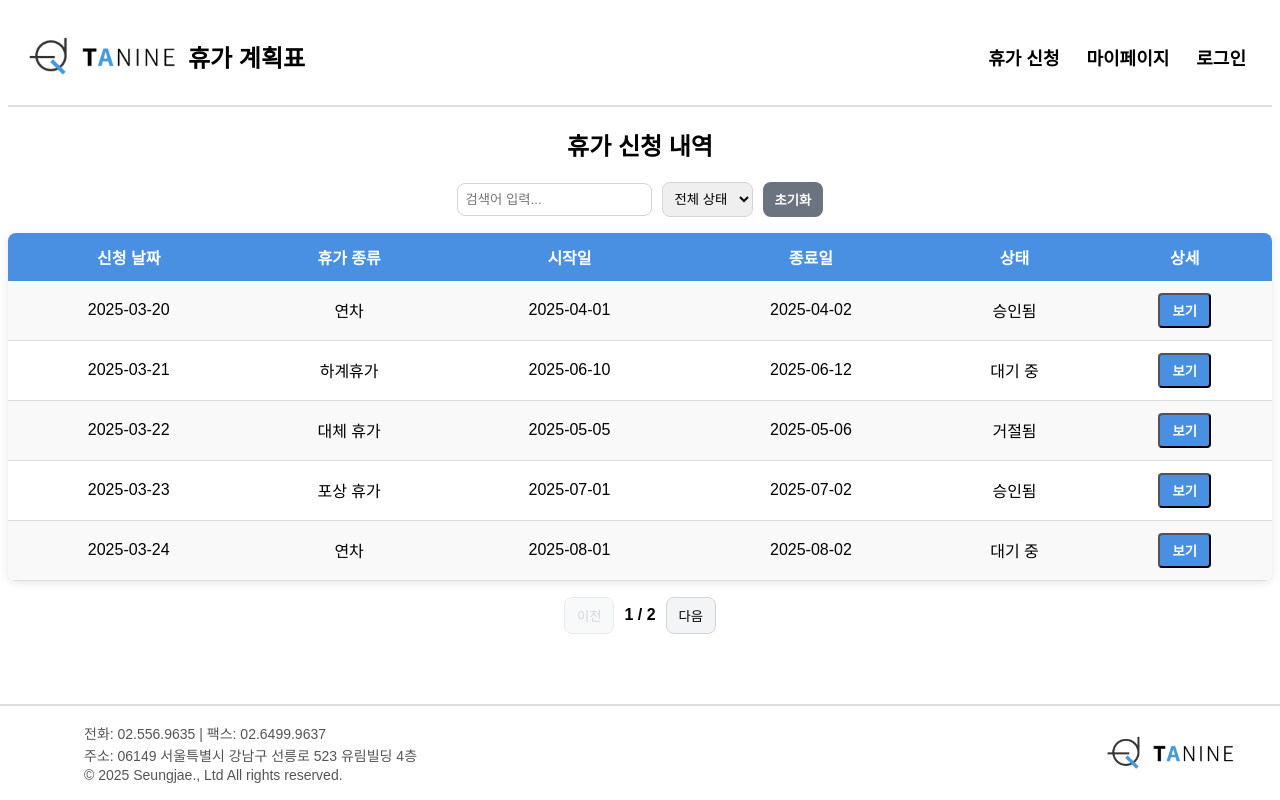
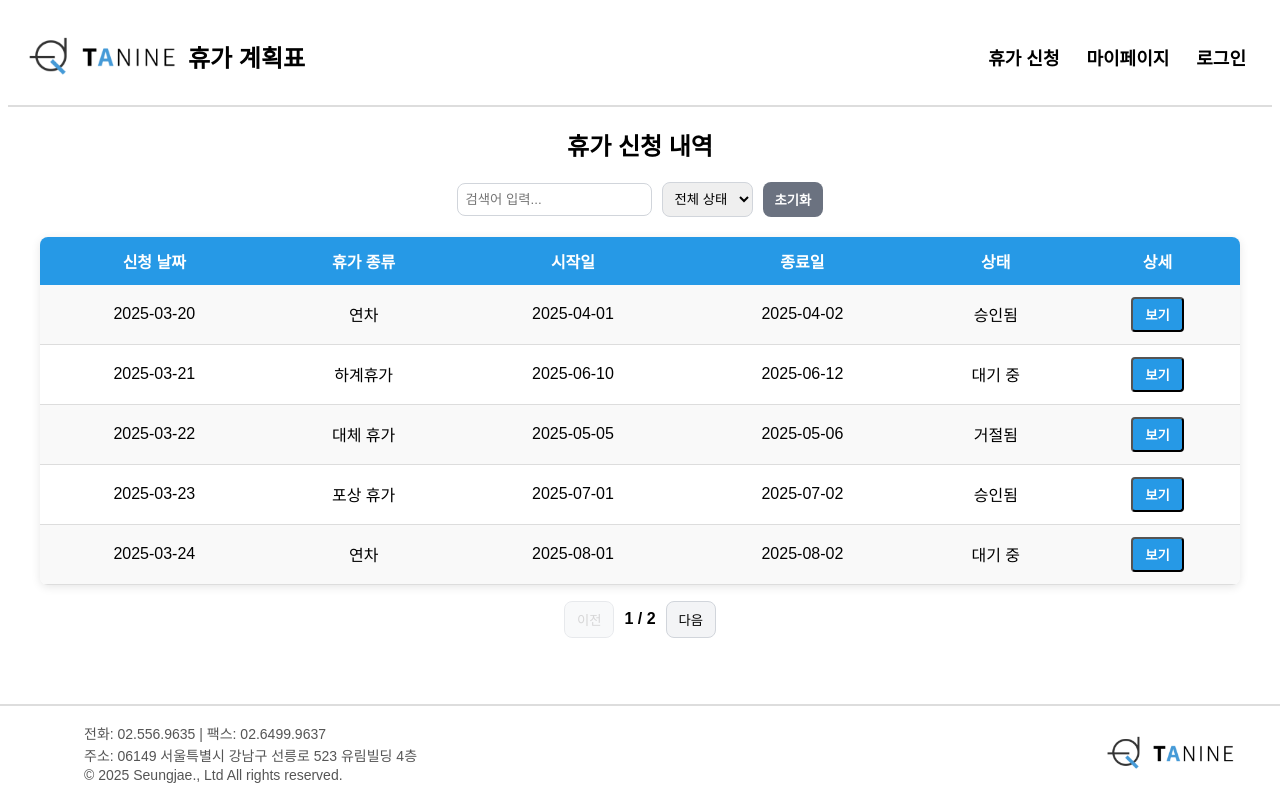
Before and after one commit to SeungjaeLee00/Vacation_Management, a Vue app: page /vacations in a window 1280 px wide. Built offline with nearby package versions, Linux system fonts and the light colour scheme.

Commit message:
feat: 휴가 신청 내역 테이블 디자인 수정

```diff
--- a/src/views/vacation/VacationList.vue
+++ b/src/views/vacation/VacationList.vue
@@ -137,16 +137,17 @@ export default {
 }
 
 table {
-  width: 100%;
+  width:95%;
+  justify-self: center;
   border-collapse: collapse;
-  background: white;
   border-radius: 8px;
   overflow: hidden;
   box-shadow: 0 2px 10px rgba(0, 0, 0, 0.1);
+  margin-top:20px;
 }
 
 th {
-  background: #4a90e2;
+  background: #2699e6;
   color: white;
   padding: 12px;
 }
@@ -172,7 +173,7 @@ button {
 }
 
 button.bg-blue-500 {
-  background: #4a90e2;
+  background: #2699e6;
   color: white;
 }
 
```
